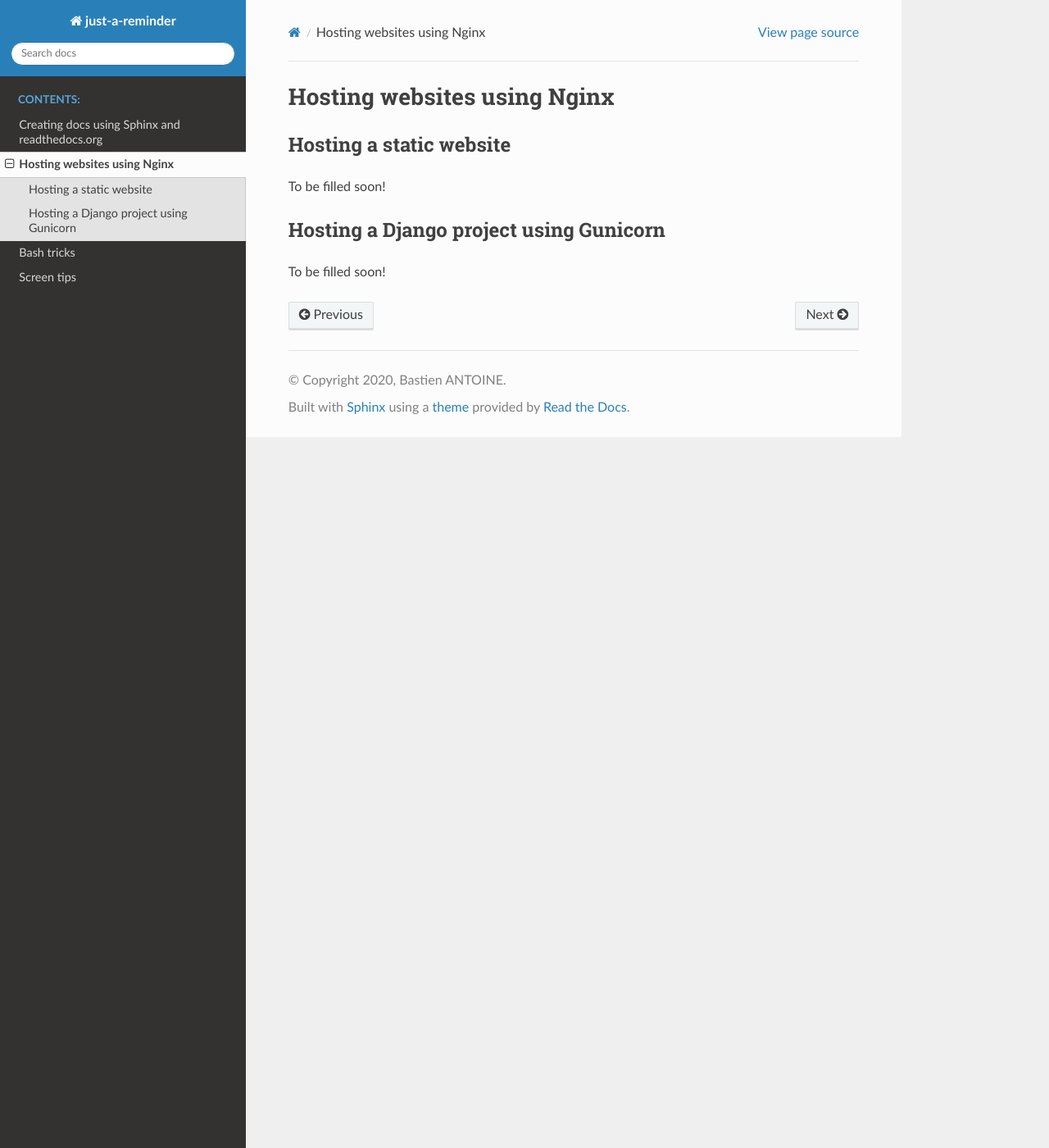
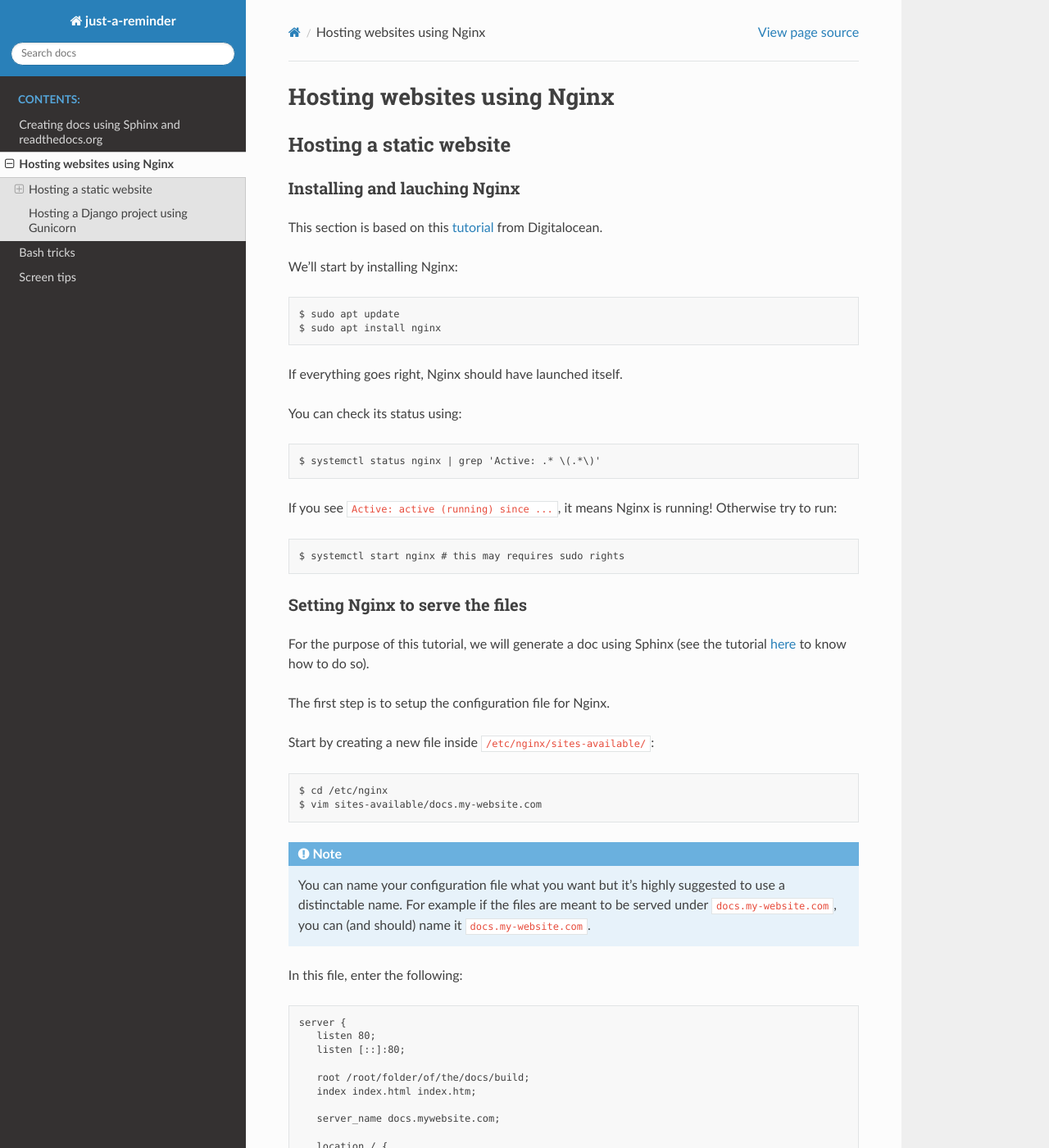
Before and after one commit to bastantoine/just-a-reminder, a Sphinx documentation site: the page built from docs/source/nginx.rst, in a window 1280 px wide and 1400 px high. Shown: the whole window at 82% size. Built offline with Sphinx 7.4.7 and the Read the Docs theme 2.0.0, drawn with Linux system fonts in a browser that asks for light colours; some of the changed text lies outside the part shown.

Commit message:
Updated nginx.rst to add tuto for serving static files

```diff
--- a/docs/source/nginx.rst
+++ b/docs/source/nginx.rst
@@ -3,8 +3,95 @@
 
 Hosting a static website
 ------------------------
-To be filled soon!
 
+Installing and lauching Nginx
+^^^^^^^^^^^^^^^^^^^^^^^^^^^^^
+
+This section is based on this `tutorial <https://www.digitalocean.com/community/tutorials/how-to-install-nginx-on-debian-10>`_ from Digitalocean.
+
+We'll start by installing Nginx::
+
+   $ sudo apt update
+   $ sudo apt install nginx
+
+If everything goes right, Nginx should have launched itself.
+
+You can check its status using::
+
+   $ systemctl status nginx | grep 'Active: .* \(.*\)'
+
+If you see ``Active: active (running) since ...``, it means Nginx is running!
+Otherwise try to run::
+
+   $ systemctl start nginx # this may requires sudo rights
+
+Setting Nginx to serve the files
+^^^^^^^^^^^^^^^^^^^^^^^^^^^^^^^^
+
+For the purpose of this tutorial, we will generate a doc using Sphinx (see the tutorial `here <http://docs.bastien-antoine.fr/docs_sphinx.html>`_ to know how to do so).
+
+The first step is to setup the configuration file for Nginx.
+
+Start by creating a new file inside ``/etc/nginx/sites-available/``::
+
+   $ cd /etc/nginx
+   $ vim sites-available/docs.my-website.com
+
+.. note::
+
+   You can name your configuration file what you want but it's highly suggested to use a distinctable name. For example if the files are meant to be served under ``docs.my-website.com``, you can (and should) name it ``docs.my-website.com``.
+
+In this file, enter the following::
+
+   server {
+      listen 80;
+      listen [::]:80;
+
+      root /root/folder/of/the/docs/build;
+      index index.html index.htm;
+
+      server_name docs.mywebsite.com;
+
+      location / {
+         try_files $uri $uri/ =404
+      }
+   }
+
+Customize the following values based on your configuration:
+
+- ``root``: the full path for the ``build`` folder of your Sphinx project
+- ``server_name``: the url under which the files will be accessed, usually the IP address of you server, or its domain name
+
+We can now try our new file and enable it!
+
+We need to start by makinga symlink of the file we created inside ``/etc/nginx/sites-enabled/``::
+
+   $ ln -s /etc/nginx/sites-available/docs.my-website.com /etc/nginx/sites-enabled/
+
+.. note::
+
+   Be sure to use full path when creating the symlink, and not absolute paths.
+
+You can test the configuration file you added by typing::
+
+   $ nginx -t
+
+If you see::
+
+   nginx: the configuration file /etc/nginx/nginx.conf syntax is ok
+   nginx: configuration file /etc/nginx/nginx.conf test is successful
+
+It's all good, and we're only a few steps away from having our files served!
+
+We can now reload nginx to enable the new configuration file::
+
+   $ systemctl reload nginx # this may requires sudo rights
+
+We check that everything was realoaded fine::
+
+   $ systemctl status nginx # this may requires sudo rights
+
+If there's no problem, the files are served properly!
 
 Hosting a Django project using Gunicorn
 ---------------------------------------
```
